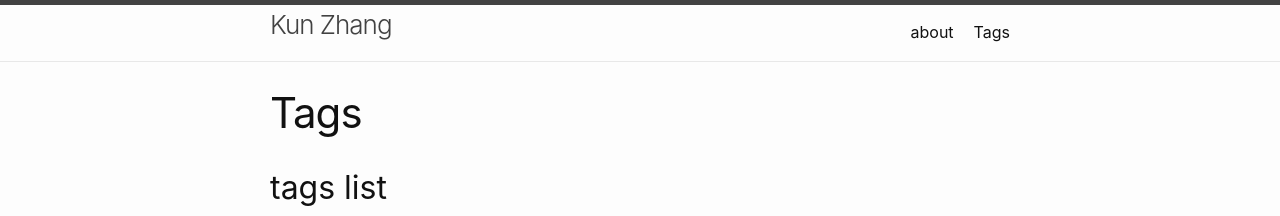
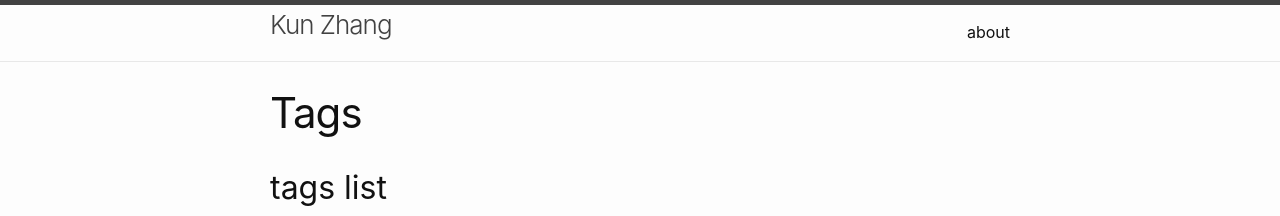
Before and after one commit to zhangkuncode/zhangkuncode.github.io, a Jekyll site: the page built from tags.md, in a window 1280 px wide and 900 px high. Shown: the top 216 px of the window. Built offline with Jekyll 4.4.1, drawn with Linux system fonts in a browser that asks for light colours.

Commit message:
try change

```diff
--- a/_config.yml
+++ b/_config.yml
@@ -5,11 +5,11 @@
     Blog
 
 # social links
-#github_username: zhangkuncode
+# github_username: zhangkuncode
 rss: rss
 # twitter_username:
 # dribbble_username: jekyll
-#facebook_username: jekyll
+# facebook_username: jekyll
 # flickr_username: jekyll
 # instagram_username: jekyll
 # linkedin_username: jekyll
@@ -28,7 +28,7 @@
 # - username: jekyll2
 #   instance: example.com
 
-show_excerpts: false # set to true to show excerpts on the homepage
+show_excerpts: true # set to true to show excerpts on the homepage
 
 # Minima date format
 # refer to http://shopify.github.io/liquid/filters/date/ if you want to customize this
@@ -37,8 +37,8 @@
 
 # If you want to link only specific pages in your header, uncomment
 # this and add the path to the pages in order as they should show up
-#header_pages:
-# - about.md
+header_pages:
+ - about.md
 
 # Build settings
 theme: minima
```
